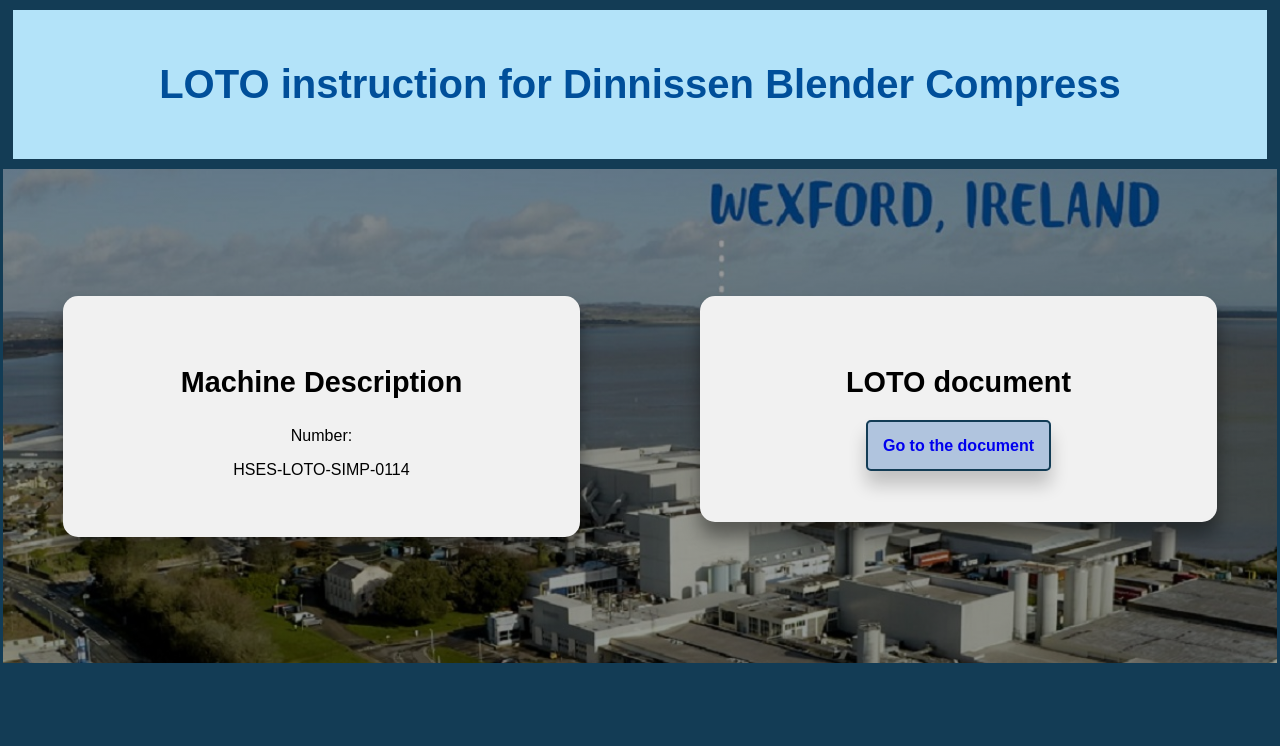
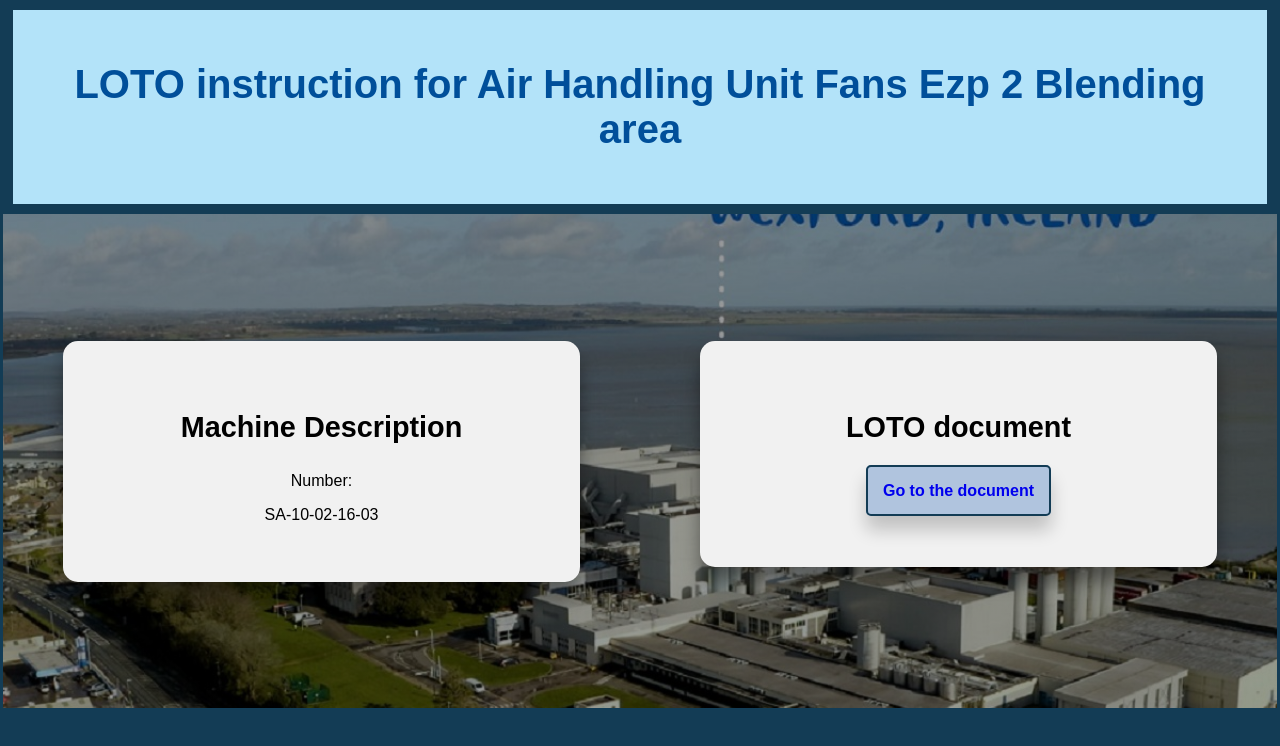
Before and after one commit to Constancetermoz/Air-Handling-Unit-Fans-EZP-2-Blending-area, a plain HTML site: page index.html in a window 1280 px wide. Drawn offline with Linux system fonts and the light colour scheme.

Commit message:
Update index.html

```diff
--- a/index.html
+++ b/index.html
@@ -2,13 +2,13 @@
 <html>
 <head>
 <meta name="LOTO Instruction" content="width=device-width, initial-scale=1">
-<title>LOTO INSTRUCTION - Dinnissen Blender Compress</title>
+<title>LOTO INSTRUCTION - Air Handling Unit Fans Ezp 2 Blending area</title>
 <link rel="stylesheet" href="style.css">
 </head>
 <body>
 
 <div class="Title">
-  <h1>LOTO instruction for Dinnissen Blender Compress</h1>
+  <h1>LOTO instruction for Air Handling Unit Fans Ezp 2 Blending area</h1>
 </div>
 
 <div class="row">
@@ -16,14 +16,14 @@
     <div class="card">
       <h3>Machine Description</h3>
       <p>Number:</p>
-      <p>HSES-LOTO-SIMP-0114</p>
+      <p>SA-10-02-16-03</p>
     </div>
   </div>
 
   <div class="column">
     <div class="card" style="padding-bottom:67px;">
       <h3 style="padding-bottom:10px;">LOTO document</h3>
-      <a href="https://live.danwex.ideagenqpulse.com/QPulse/default.aspx#ViewID=Revision_DetailView_Active&ObjectKey=5046&ObjectClassName=Bacchus.Xpo.BusinessObjects.Documents.Revision&mode=View">Go to the document</a>
+      <a href="https://live.danwex.ideagenqpulse.com/QPulse/default.aspx#ViewID=Revision_DetailView_Active&ObjectKey=4681&ObjectClassName=Bacchus.Xpo.BusinessObjects.Documents.Revision&mode=View">Go to the document</a>
     </div>
   </div>
 
```
